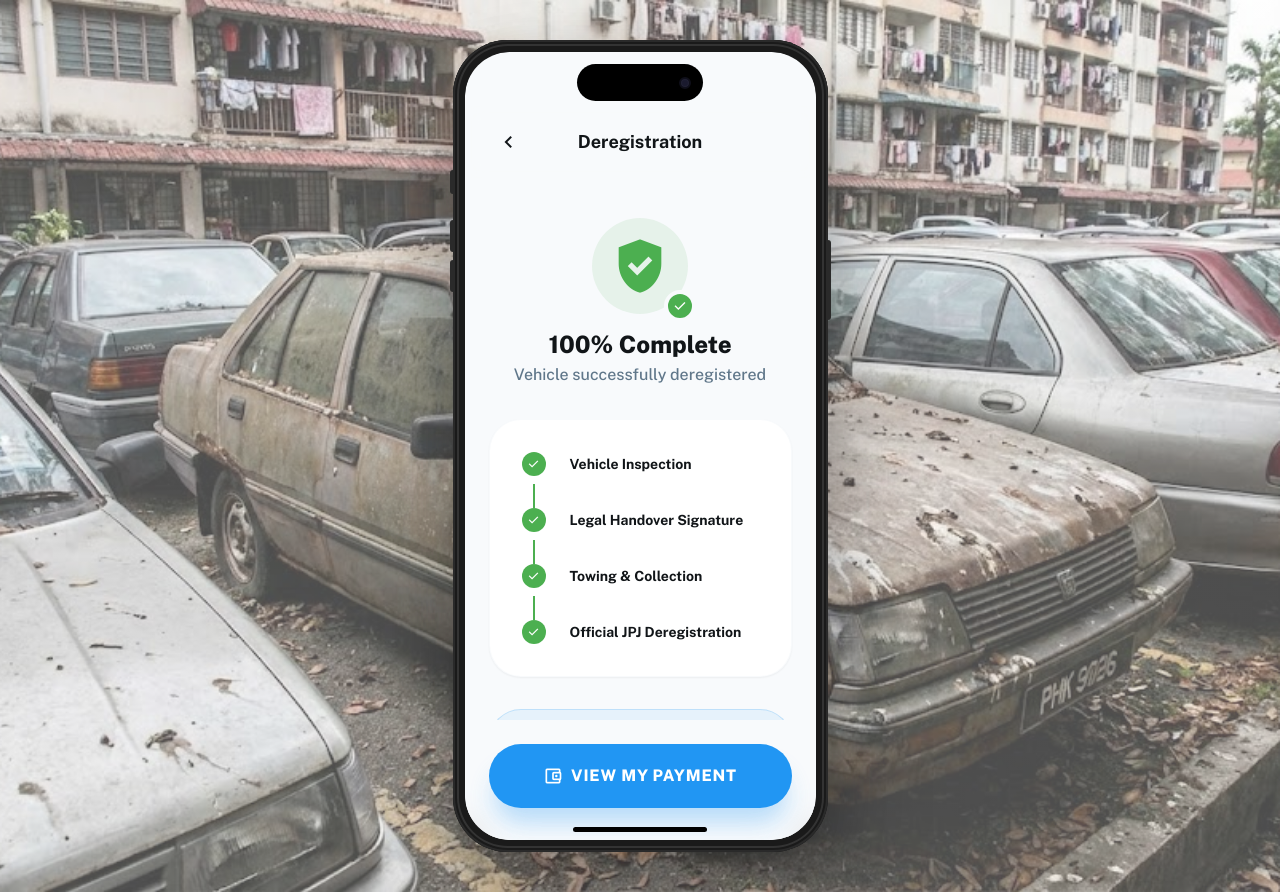
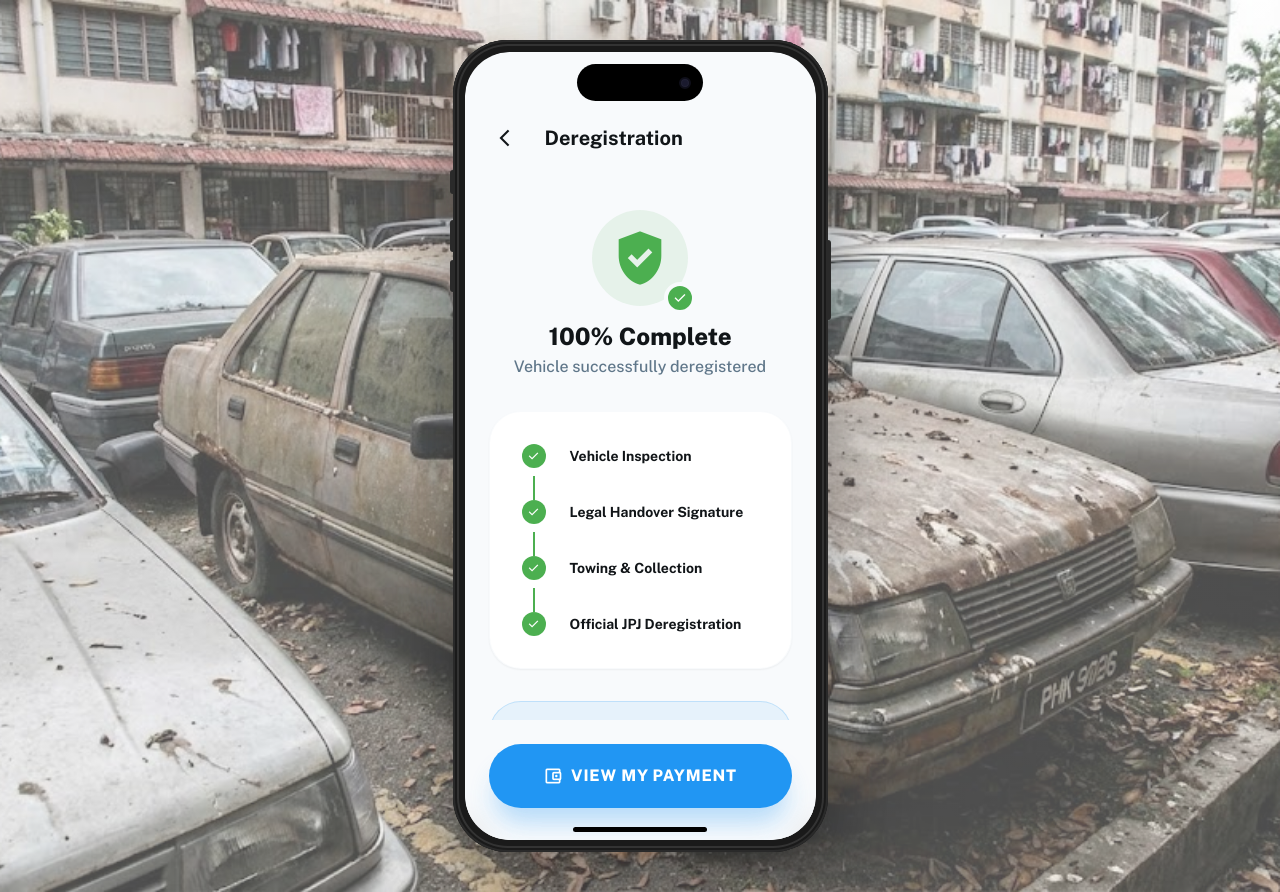
Before and after one commit to naimmazni/scrap2go, a Next.js app: page /jpj-success in a window 1280 px wide. Built offline with nearby package versions, Linux system fonts and the light colour scheme.

Commit message:
fix: replace custom header with PageHeader component in JPJDeregistrationSuccessScreen for improved consistency

```diff
--- a/src/components/screens/JPJDeregistrationSuccessScreen.tsx
+++ b/src/components/screens/JPJDeregistrationSuccessScreen.tsx
@@ -3,7 +3,7 @@
 import React from 'react';
 import { useRouter } from 'next/navigation';
 import { theme, withOpacity } from '@/lib/theme';
-import { Icon, Button, PageContainer } from '@/components/ui';
+import { Icon, Button, PageContainer, PageHeader } from '@/components/ui';
 
 const JPJDeregistrationSuccessScreen: React.FC = () => {
   const router = useRouter();
@@ -17,43 +17,11 @@ const JPJDeregistrationSuccessScreen: React.FC = () => {
 
   return (
     <PageContainer>
-      {/* Sticky Header */}
-      <header style={{
-        position: 'sticky',
-        top: 0,
-        zIndex: 30,
-        display: 'flex',
-        alignItems: 'center',
-        justifyContent: 'space-between',
-        backgroundColor: withOpacity(theme.colors.backgroundLight, 0.8),
-        backdropFilter: 'blur(10px)',
-        padding: `${theme.spacing.lg} ${theme.spacing.xl}`,
-        width: '100%',
-      }}>
-        <button
-          onClick={() => router.back()}
-          style={{
-            padding: 0,
-            border: 'none',
-            background: 'none',
-            display: 'flex',
-            alignItems: 'center',
-            cursor: 'pointer',
-          }}
-        >
-          <Icon name="chevron_left" size={24} color={theme.colors.textPrimary} />
-        </button>
-        <h1 style={{
-          fontSize: theme.fontSizes.lg,
-          fontWeight: theme.fontWeights.bold,
-          color: theme.colors.textPrimary,
-          textAlign: 'center',
-          flex: 1,
-        }}>
-          Deregistration
-        </h1>
-        <div style={{ width: 24 }} />
-      </header>
+      <PageHeader
+        title="Deregistration"
+        showBack
+        onBack={() => router.back()}
+      />
 
       <main style={{
         flex: 1,
```
